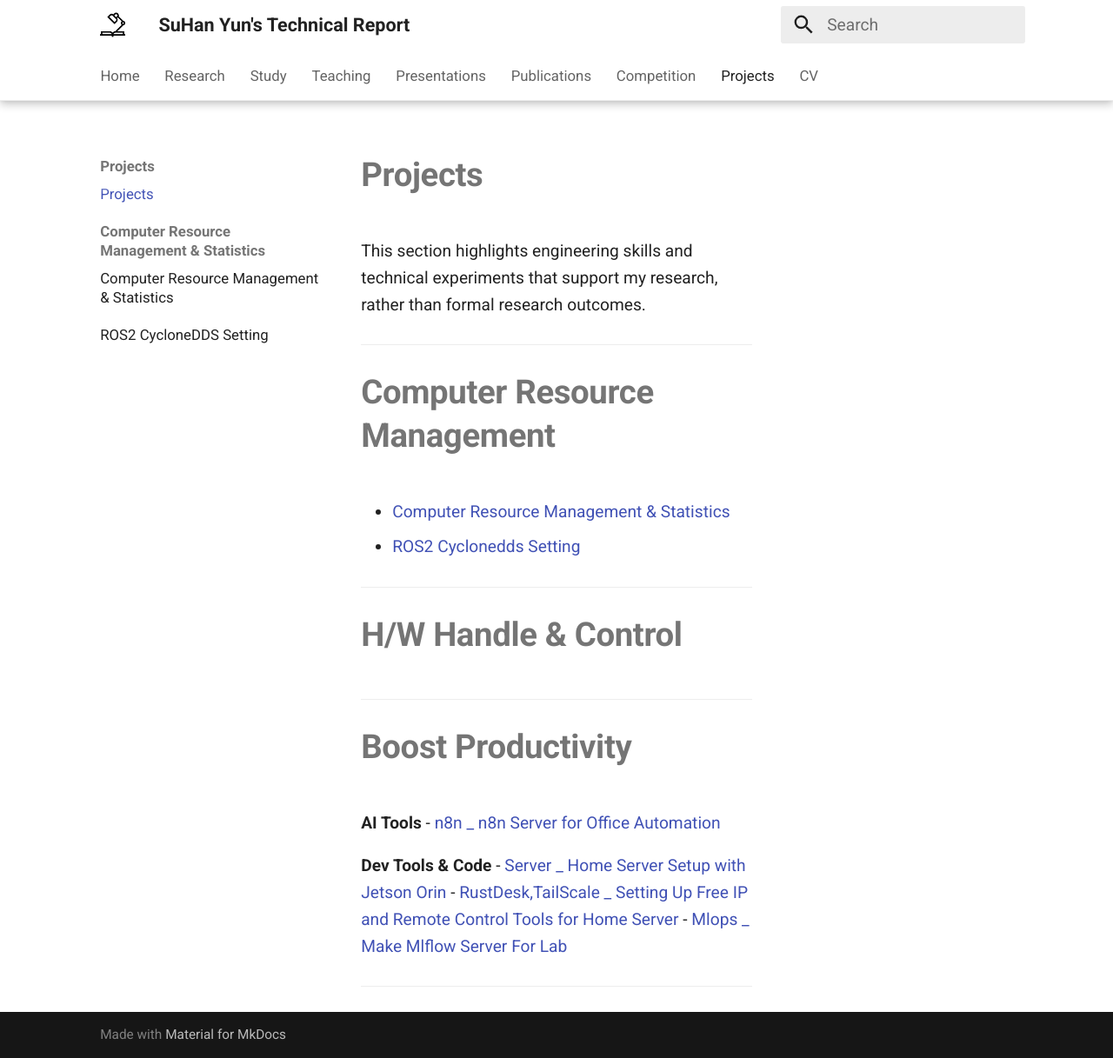
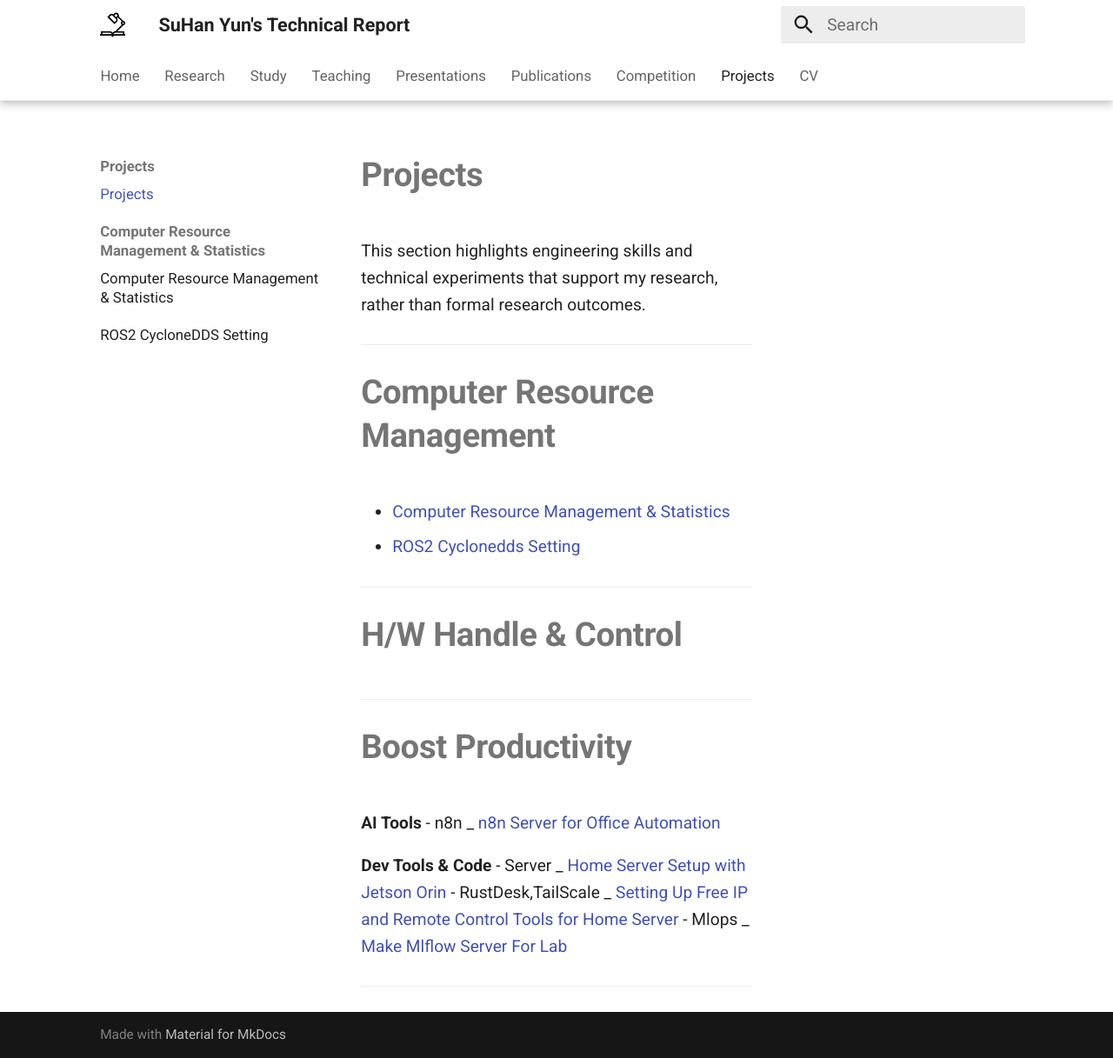
Before and after one commit to YSH-research/YSH-research.github.io, an MkDocs documentation site: the page built from docs/Project/projects.md, in a window 1280 px wide and 1217 px high. Shown: the whole window at 87% size. Built offline with MkDocs 1.6.1 and Material for MkDocs 9.7.7, drawn with Linux system fonts in a browser that asks for light colours.

```diff
--- a/docs/Project/projects.md
+++ b/docs/Project/projects.md
@@ -18,11 +18,11 @@ This section highlights engineering skills and technical experiments that suppor
 # **Boost Productivity**
 
 **AI Tools**
-    - [n8n _ n8n Server for Office Automation]()
+    - n8n _ [n8n Server for Office Automation]()
 
 **Dev Tools & Code**
-    - [Server _ Home Server Setup with Jetson Orin]()
-    - [RustDesk,TailScale _ Setting Up Free IP and Remote Control Tools for Home Server]()
-    - [Mlops _ Make Mlflow Server For Lab]()
+    - Server _ [Home Server Setup with Jetson Orin]()
+    - RustDesk,TailScale _ [Setting Up Free IP and Remote Control Tools for Home Server]()
+    - Mlops _ [Make Mlflow Server For Lab]()
 
 ---
```
